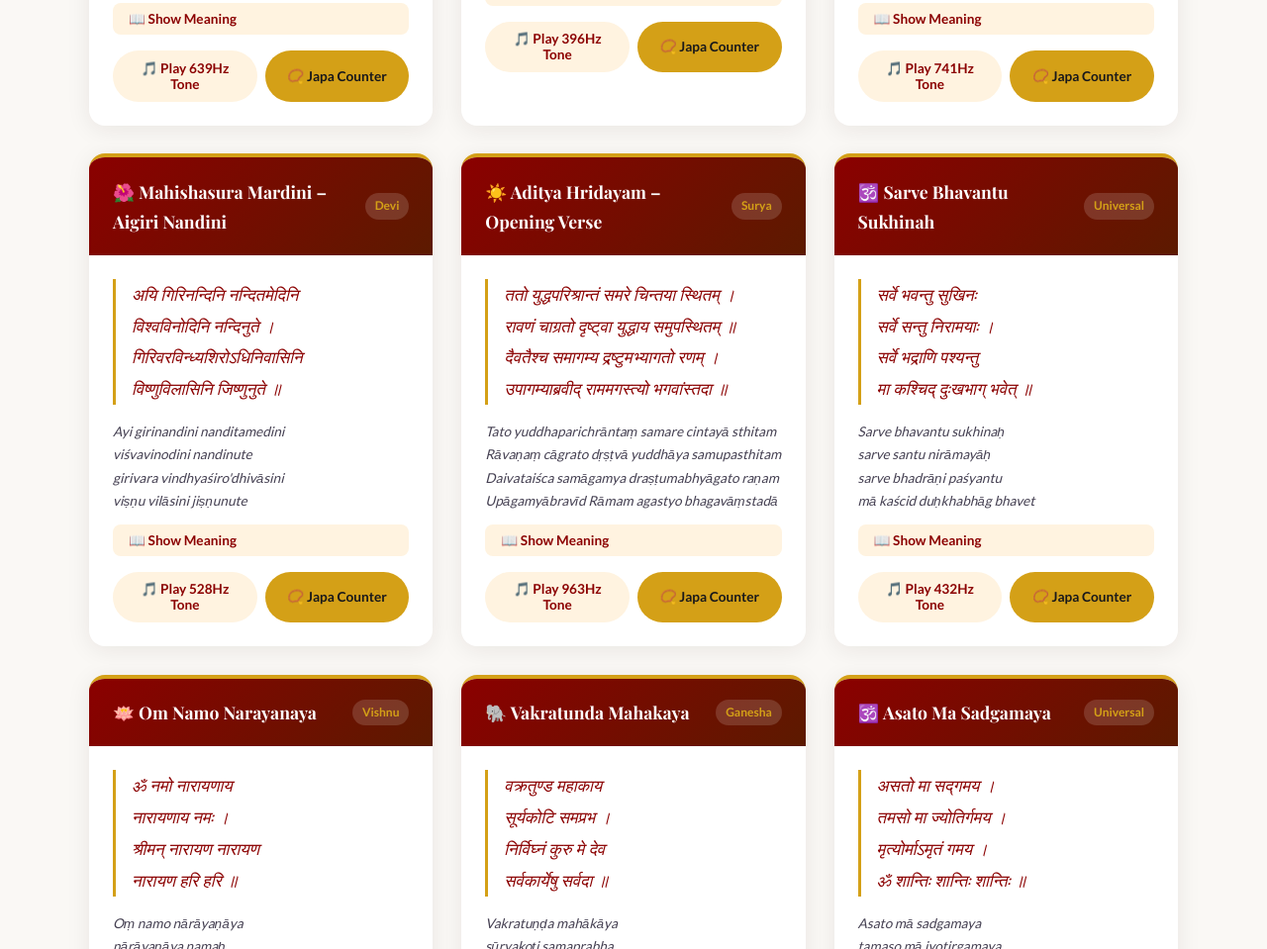
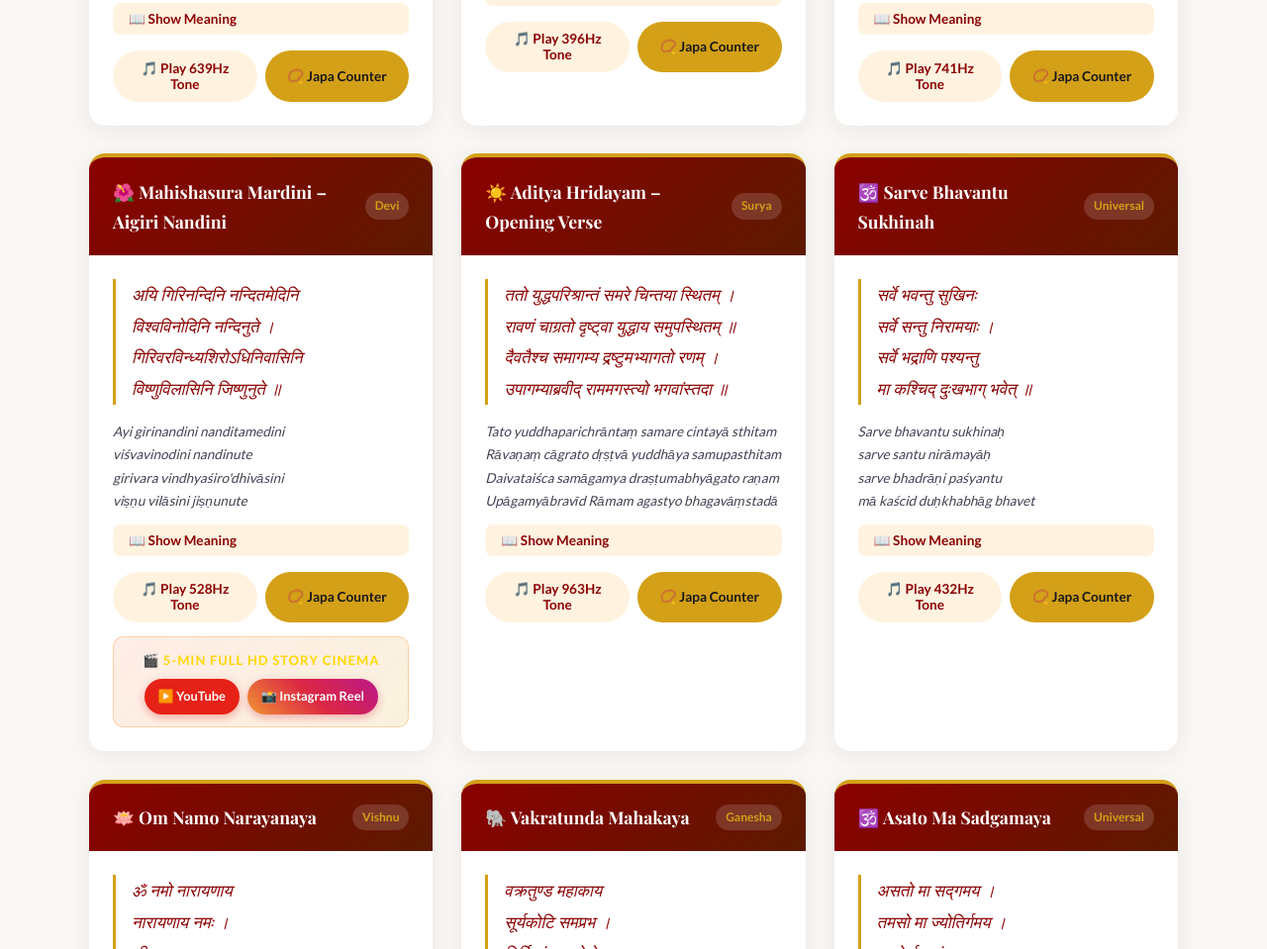
Before and after one commit to kedari10085/divyamangalam, a plain HTML site: page shlokas.html in a window 1280 px wide. Shown: the part 1455-2414 px from the top of the page at 99% size. Drawn offline with nearby package versions, Linux system fonts and the light colour scheme; a web font is replaced by a local one.

Commit message:
feat(shlokas): link 5-min Aigiri Nandini cinema movie to YouTube and Instagram

```diff
--- a/shlokas.html
+++ b/shlokas.html
@@ -292,6 +292,8 @@ const shlokas = [
     transliteration: 'Ayi girinandini nanditamedini\nviśvavinodini nandinute\ngirivara vindhyaśiro\'dhivāsini\nviṣṇu vilāsini jiṣṇunute',
     meaning: 'O daughter of the mountain, who brings joy to the earth, who is the delight of the universe, who is praised by Nandi, who dwells on the great Vindhya mountain, who is the consort of Vishnu, who is praised by the victorious — we bow to you.',
     freq: 528,
+    youtubeId: 'kQSKZW861OU',
+    instagramUrl: 'https://www.instagram.com/reel/DfVI7_eDltu/',
   },
   {
     id: 8, deity: 'Surya',
@@ -383,6 +385,19 @@ function renderShlokas(list) {
           <button class="play-btn play-tone-btn" onclick="playFreq(${s.freq})">🎵 Play ${s.freq}Hz Tone</button>
           <button class="play-btn chant-count-btn" onclick="toggleCounter(${s.id})">📿 Japa Counter</button>
         </div>
+        ${s.youtubeId ? `
+        <div class="cinema-watch-banner" style="margin-top:14px; background:linear-gradient(135deg, rgba(255,107,53,0.12), rgba(218,165,32,0.15)); border:1px solid rgba(255,153,51,0.35); border-radius:10px; padding:12px; text-align:center;">
+          <div style="font-size:0.82rem; color:#ffd700; font-weight:700; text-transform:uppercase; letter-spacing:1px; margin-bottom:8px;">🎬 5-Min Full HD Story Cinema</div>
+          <div style="display:flex; justify-content:center; gap:8px; flex-wrap:wrap;">
+            <a href="https://youtu.be/${s.youtubeId}" target="_blank" rel="noopener noreferrer" style="display:inline-flex; align-items:center; gap:6px; background:#e62117; color:#fff; text-decoration:none; padding:7px 14px; border-radius:20px; font-weight:bold; font-size:0.8rem; box-shadow:0 3px 8px rgba(230,33,23,0.35);">
+              ▶️ YouTube
+            </a>
+            <a href="${s.instagramUrl}" target="_blank" rel="noopener noreferrer" style="display:inline-flex; align-items:center; gap:6px; background:linear-gradient(45deg, #f09433, #dc2743, #bc1888); color:#fff; text-decoration:none; padding:7px 14px; border-radius:20px; font-weight:bold; font-size:0.8rem; box-shadow:0 3px 8px rgba(220,39,67,0.35);">
+              📸 Instagram Reel
+            </a>
+          </div>
+        </div>
+        ` : ''}
         <div class="chant-counter-display" id="counter-${s.id}">
           <span class="count-num" id="count-num-${s.id}">0</span>
           <span class="count-label">of 108 chants</span>
```
